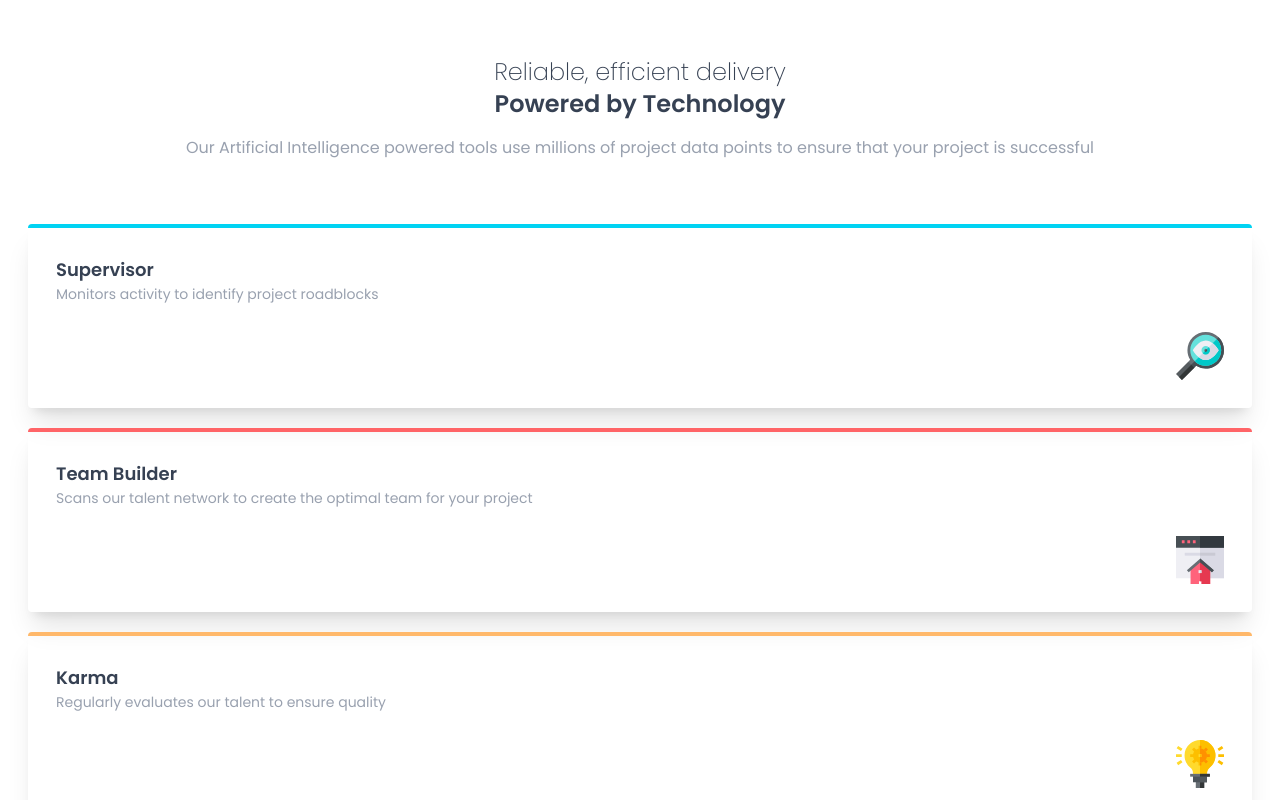
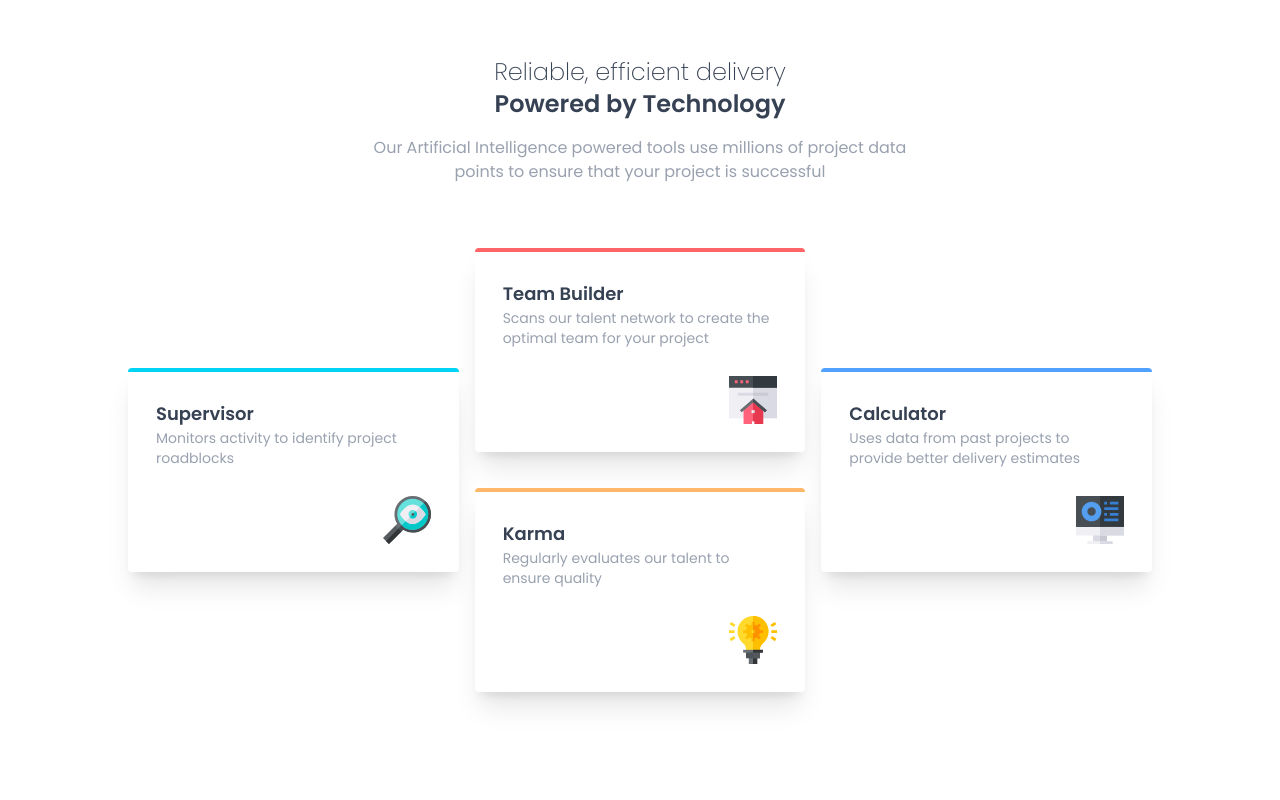
Before and after one commit to jenieg/four-card, a React (Vite) app: page / in a window 1280 px wide. Shown: the top 800 px of the page. Built offline with nearby package versions, Linux system fonts and the light colour scheme.

Commit message:
feat: resposive desktop done

```diff
--- a/src/components/Main.jsx
+++ b/src/components/Main.jsx
@@ -2,9 +2,17 @@ import Card from "./Card";
 import cardData from "../cardData";
 
 const Main = () => {
+
+    const cardPositions = [
+        [1, 2, 2, 4],
+        [2, 3, 1, 3],
+        [2, 3, 3, 5],
+        [3, 4, 2, 4],
+    ];
+
     return (
         <main className="m-7 flex flex-col text-gray-400">
-            <section className="my-7 text-center">
+            <section className="my-7 text-center sm:max-w-xl sm:mx-auto">
                 <h2 className="text-2xl font-extralight text-gray-700">Reliable, efficient delivery</h2>
                 <h2 className="text-2xl font-semibold text-gray-700">Powered by Technology</h2>
                 <p className="my-4">
@@ -14,15 +22,29 @@ const Main = () => {
                 </p>
             </section>
 
-            {cardData.data.cards.map((card) => (
+            <div className="flex flex-col gap-4 sm:max-w-screen-lg sm:mx-auto sm:grid sm:grid-cols-3 sm:grid-rows-4 sm:gap-4">
+                {cardData.data.cards.map((card, index) => {
+                    const [colStart, colEnd, rowStart, rowEnd] = cardPositions[index] || [1, 2, 1, 2]
+                    return (
+                        <div
+                            key={card.id}
+                            style={{
+                                gridColumnStart: colStart,
+                                gridColumnEnd: colEnd,
+                                gridRowStart: rowStart,
+                                gridRowEnd: rowEnd,
+                            }}
+                        >
                             <Card
-                        key={card.id}
                                 title={card.title}
                                 description={card.description}
                                 image={card.image}
                                 borderColor={card.borderColor}
                             />
-                ))}
+                        </div>
+                    );
+                })}
+            </div>
         </main>
     );
 };
```
Lines whose indentation alone changed are shown as unchanged.
